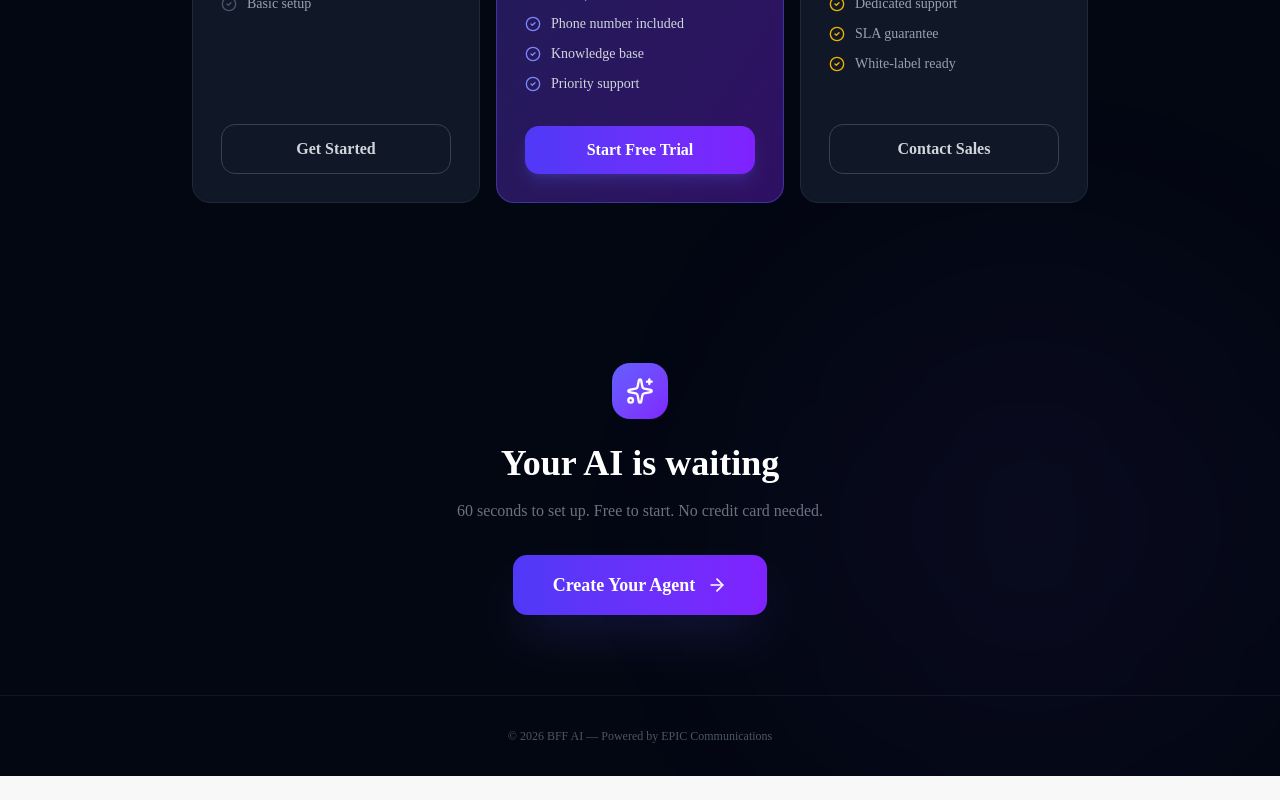
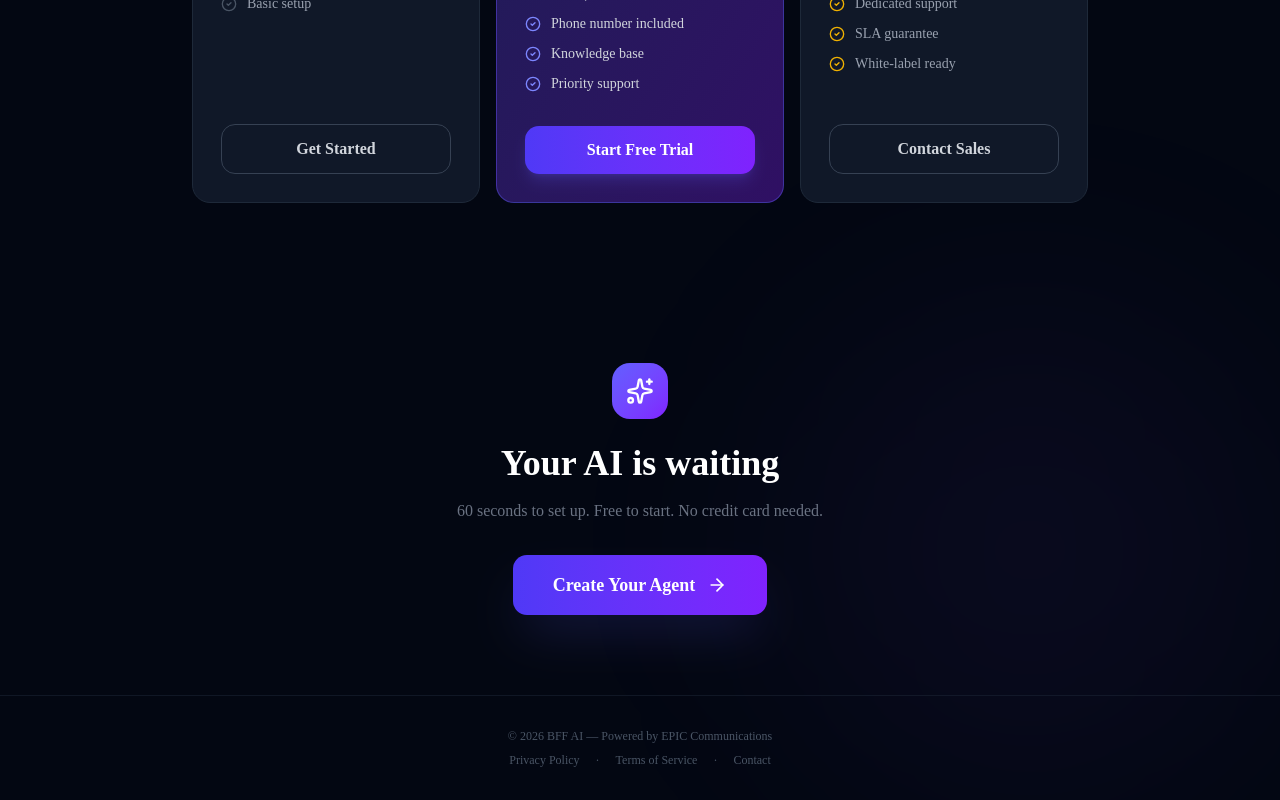
Before and after one commit to epicdm/Aipersonalassistantmvp, a Next.js app: page / in a window 1280 px wide. Shown: the part 3224-4024 px from the top of the page. Before the commit the page ends 4000 px from the top, so only its background shows below. Built offline with nearby package versions, Linux system fonts and the light colour scheme.

Commit message:
Add Privacy Policy + Terms links to landing page footer
Required for Google OAuth verification - home page must link to privacy policy

```diff
--- a/app/components/landing.tsx
+++ b/app/components/landing.tsx
@@ -331,8 +331,15 @@ export function Landing({ onStart }: LandingProps) {
       </section>
 
       {/* Footer */}
-      <footer className="relative z-10 py-8 border-t border-gray-800/50 text-center text-gray-600 text-xs">
+      <footer className="relative z-10 py-8 border-t border-gray-800/50 text-center text-gray-600 text-xs space-y-2">
         <p>© 2026 BFF AI — Powered by EPIC Communications</p>
+        <p className="flex items-center justify-center gap-4">
+          <a href="/privacy" className="hover:text-gray-400 transition-colors">Privacy Policy</a>
+          <span>·</span>
+          <a href="/terms" className="hover:text-gray-400 transition-colors">Terms of Service</a>
+          <span>·</span>
+          <a href="mailto:info@epic.dm" className="hover:text-gray-400 transition-colors">Contact</a>
+        </p>
       </footer>
     </div>
   );
```
